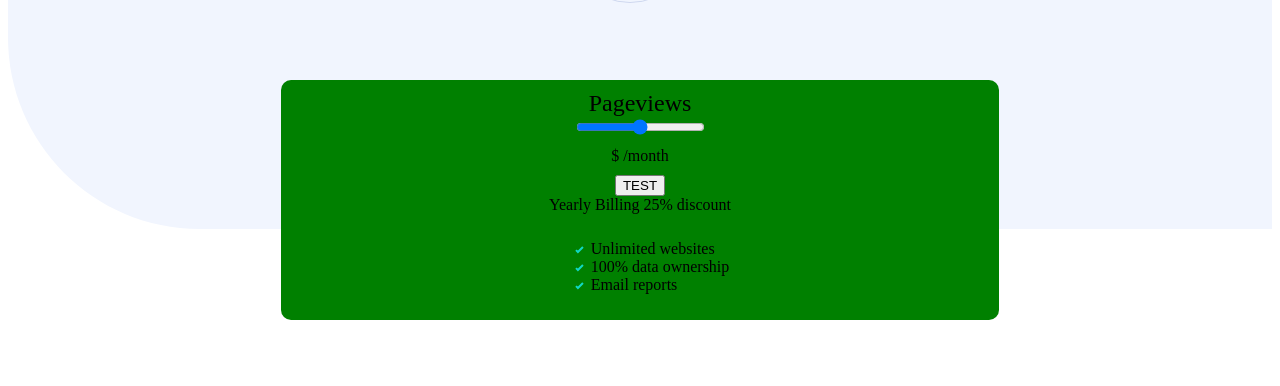
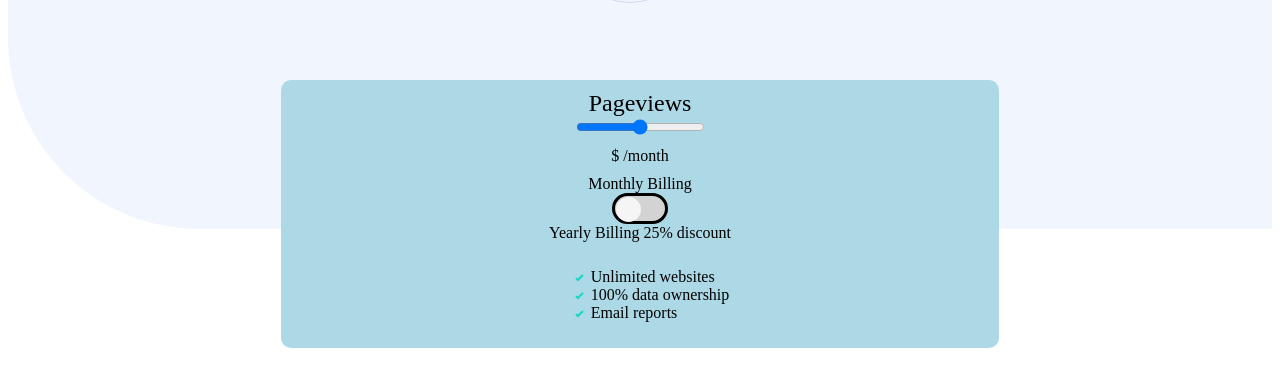
Before and after one commit to BrettAGobel/frontend-mentor-interactive-pricing-component, a plain HTML site: page interactive-pricing-component-main/index.html in a window 1280 px wide. Shown: the part 228-614 px from the top of the page. Drawn offline with Linux system fonts and the light colour scheme.

Commit message:
playing around with checkbox toggles

```diff
--- a/interactive-pricing-component-main/index.html
+++ b/interactive-pricing-component-main/index.html
@@ -30,9 +30,10 @@
   </div>
   <div class="billing">
 
-
-
-    <button type="button" aria-pressed="true">TEST</button>
+<span>Monthly Billing</span>
+<input type="checkbox" id="switch" class="checkbox">
+    <label for="switch" class="toggle"></label>
+<!--    <button type="button" aria-pressed="true">TEST</button>-->
 
     <span>Yearly Billing 25% discount</span>
   </div>
@@ -48,5 +49,6 @@
 </div>
 
 </div>
+<link rel="script" href="script.js">
 </body>
 </html>
--- a/interactive-pricing-component-main/style.css
+++ b/interactive-pricing-component-main/style.css
@@ -1,7 +1,7 @@
 @media screen and (min-width: 780px) {
     .container {
         display: grid;
-        grid-template-columns: repeat(auto-fill);
+        grid-template-columns: repeat(1, auto);
         grid-template-rows: repeat(2,auto);
         column-gap: 20%;
 
@@ -154,7 +154,7 @@ p:nth-child(1) {
 .card {
     grid-column-start: 2;
     grid-row-start: 2;
-    background-color: green;
+    background-color: lightblue;
     border-radius: 10px;
 }
 
@@ -166,3 +166,64 @@ label input {
 li {
     list-style-image: url("./images/icon-check.svg");
 }
+
+
+/*button {*/
+/*    color: white;*/
+/*    background-color: #000;*/
+/*    border-radius: 0.5rem;*/
+/*    padding: 1em 2em;*/
+/*}*/
+
+/*[aria-pressed="true"] {*/
+/*    box-shadow: inset 0 0 0 0.15rem #000,*/
+/*    inset 0.25em 0.25em 0 #fff;*/
+/*}*/
+
+/*[aria-pressed] {*/
+/*    position: relative;*/
+/*    top: -0.25rem;*/
+/*    left: -0.25rem;*/
+/*    box-shadow: 0.125em 0.125em 0 #fff,*/
+/*    0.25em 0.25em #000;*/
+/*}*/
+
+
+.toggle {
+    position: relative;
+    display: inline-block;
+    width: 50px;
+    height: 25px;
+    background-color: lightgrey;
+    border-radius: 1em;
+    border: black solid;
+}
+
+.toggle:after {
+    content: '';
+    position: absolute;
+    width: 25px;
+    height: 25px;
+    border-radius: 1em;
+    background-color: whitesmoke;
+    top: 0.5px;
+    left: 0.5px;
+    transition: all 0.5s;
+
+
+}
+.toggle:after:hover {
+    background-color: black;
+}
+
+.checkbox:checked + .toggle {
+    background-color: lawngreen;
+}
+
+.checkbox:checked + .toggle:after {
+    left: 25px;
+}
+
+.checkbox {
+    display: none;
+}
```
Also changed, not shown: interactive-pricing-component-main/script.js (added, +11 -0 lines).
